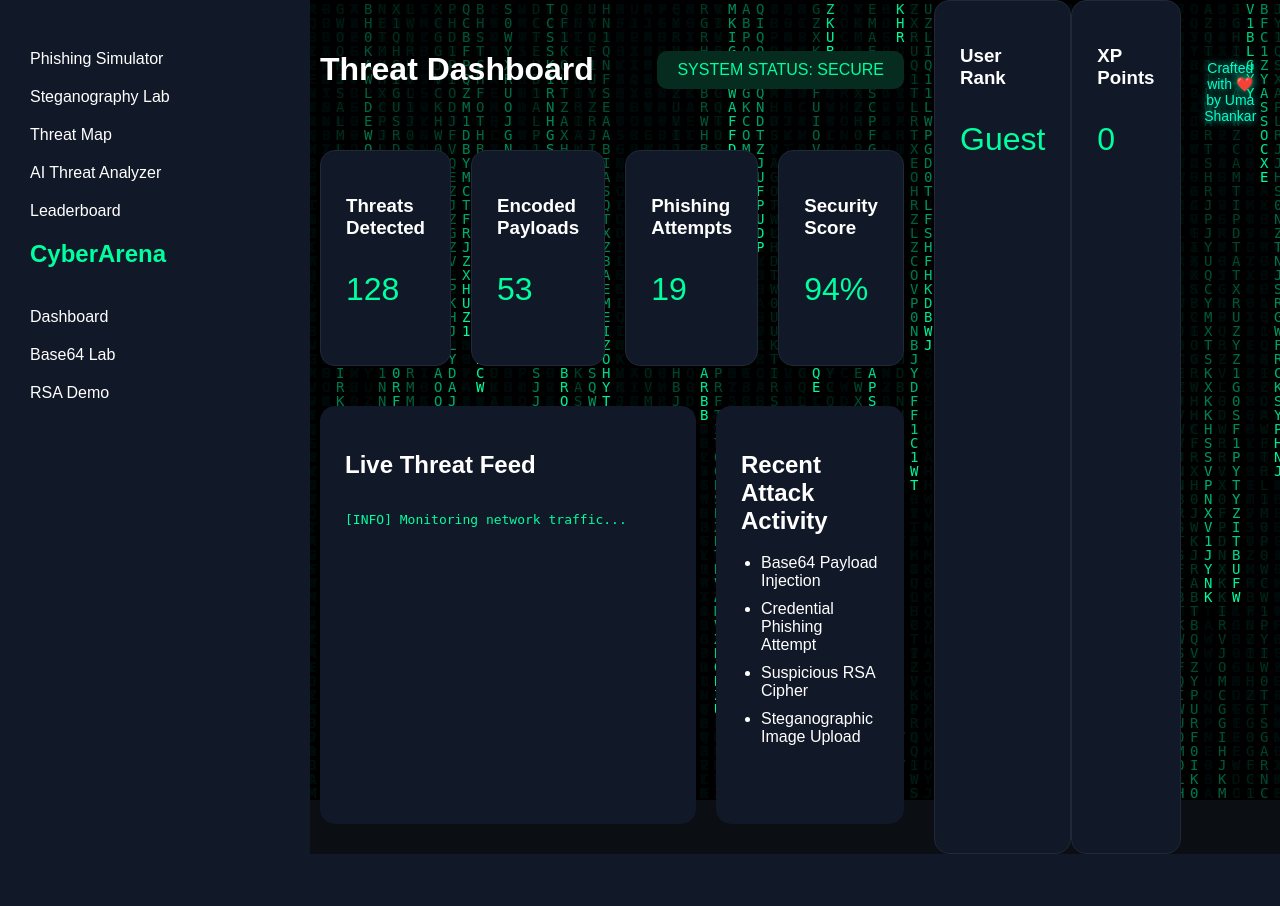
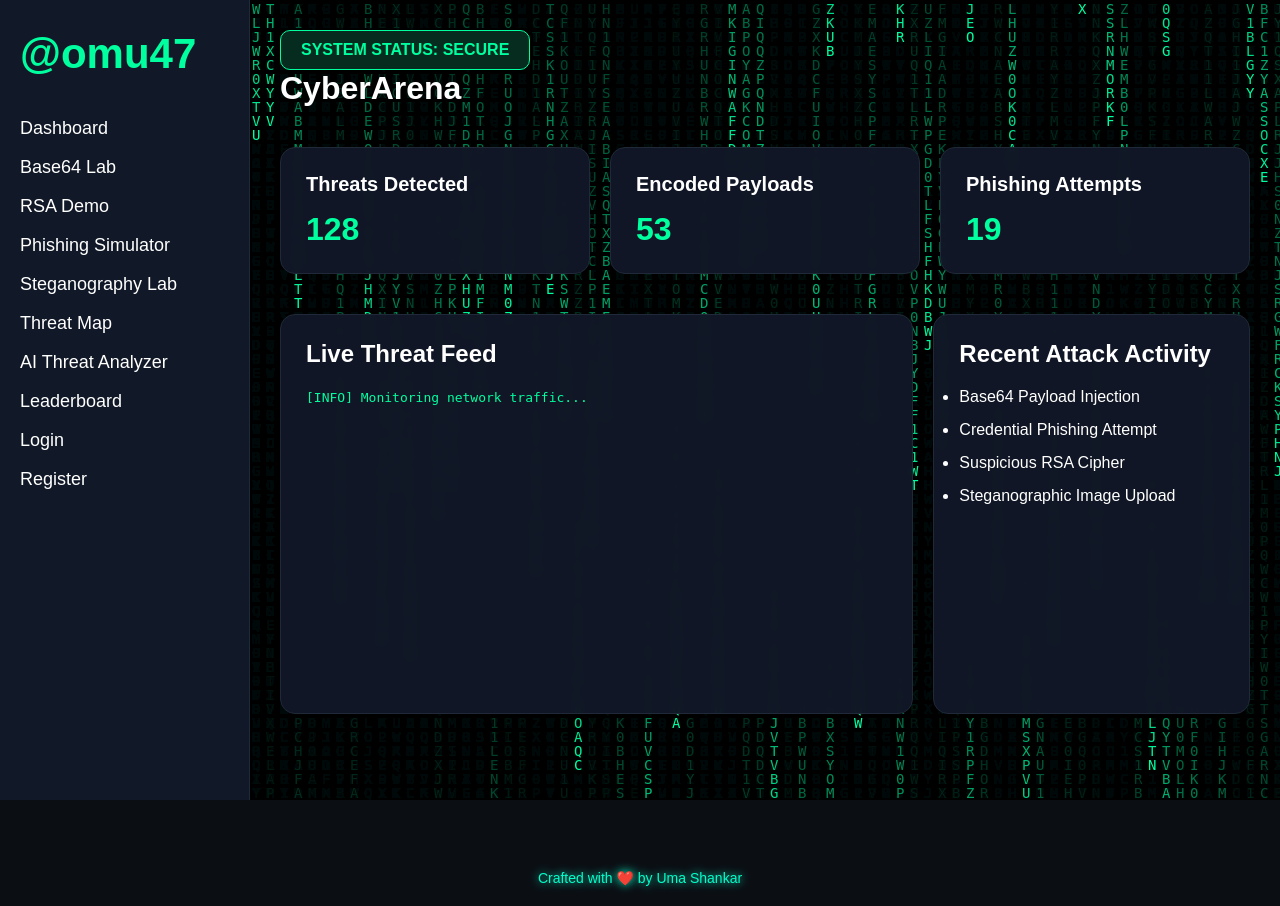
Before and after one commit to omu47/CyberArena-Interactive-Cyber-Attack-Simulation-Threat-Analysis-Platform, a Flask app: page / in a window 1280 px wide. Before the commit the page ends 854 px from the top, so only its background shows below. Run offline with Flask 3, Linux system fonts and the light colour scheme.

Commit message:
Improved CyberArena UI and responsive layout

```diff
--- a/static/css/style.css
+++ b/static/css/style.css
@@ -1,9 +1,28 @@
+* {
+    margin: 0;
+    padding: 0;
+    box-sizing: border-box;
+}
+
+/* BODY */
+
 body {
-    margin: 0;
-    font-family: Arial;
+    font-family: Arial, sans-serif;
     background: #0b0f14;
     color: white;
-    display: flex;
+    overflow-x: hidden;
+    min-height: 100vh;
+}
+
+/* MATRIX BACKGROUND */
+
+#matrix {
+    position: fixed;
+    top: 0;
+    left: 0;
+    width: 100%;
+    height: 100%;
+    z-index: -1;
 }
 
 /* SIDEBAR */
@@ -12,39 +31,55 @@ body {
     width: 250px;
     height: 100vh;
     background: #111827;
-    padding: 30px;
+    padding: 30px 20px;
     position: fixed;
+    top: 0;
+    left: 0;
+    overflow-y: auto;
+    z-index: 1000;
+    border-right: 1px solid #1f2937;
 }
 
 .sidebar h2 {
     color: #00ff9f;
     margin-bottom: 40px;
+    font-size: 42px;
 }
 
 .sidebar a {
     display: block;
     color: white;
     text-decoration: none;
-    margin: 20px 0;
+    margin: 18px 0;
     transition: 0.3s;
+    font-size: 18px;
 }
 
 .sidebar a:hover {
     color: #00ff9f;
+    transform: translateX(5px);
 }
 
-/* MAIN */
+/* MAIN CONTENT */
 
 .main-content {
-    margin-left: 290px;
-    width: calc(100% - 290px);
+    margin-left: 250px;
     padding: 30px;
+    min-height: 100vh;
 }
+
+/* TOPBAR */
 
 .topbar {
     display: flex;
     justify-content: space-between;
     align-items: center;
+    gap: 20px;
+    flex-wrap: wrap;
+}
+
+.topbar h1 {
+    font-size: 42px;
 }
 
 .status {
@@ -52,43 +87,67 @@ body {
     color: #00ff9f;
     padding: 10px 20px;
     border-radius: 10px;
+    font-weight: bold;
+    border: 1px solid #00ff9f;
 }
 
-/* STATS */
+/* STATS GRID */
 
 .stats-grid {
     display: grid;
-    grid-template-columns: repeat(4, 1fr);
+    grid-template-columns: repeat(auto-fit, minmax(220px, 1fr));
     gap: 20px;
     margin: 40px 0;
 }
 
 .stat-card {
-    background: #111827;
+    background: rgba(17, 24, 39, 0.95);
     padding: 25px;
     border-radius: 15px;
     border: 1px solid #1f2937;
+    transition: 0.3s;
+    backdrop-filter: blur(5px);
+}
+
+.stat-card:hover {
+    transform: translateY(-5px);
+    border-color: #00ff9f;
+    box-shadow: 0 0 15px rgba(0, 255, 159, 0.3);
+}
+
+.stat-card h3 {
+    margin-bottom: 15px;
+    font-size: 20px;
 }
 
 .stat-card p {
     font-size: 32px;
     color: #00ff9f;
+    font-weight: bold;
 }
 
-/* DASHBOARD */
+/* DASHBOARD GRID */
 
 .dashboard-grid {
     display: grid;
     grid-template-columns: 2fr 1fr;
     gap: 20px;
+    margin-top: 20px;
 }
 
 .terminal,
-.attack-panel {
-    background: #111827;
+.attack-panel,
+.result,
+.chat-window,
+.warning-box {
+    background: rgba(17, 24, 39, 0.95);
     padding: 25px;
     border-radius: 15px;
+    border: 1px solid #1f2937;
+    backdrop-filter: blur(5px);
 }
+
+/* TERMINAL */
 
 #logs {
     margin-top: 20px;
@@ -96,62 +155,102 @@ body {
     font-family: monospace;
     height: 300px;
     overflow-y: auto;
+    line-height: 1.6;
+}
+
+/* ATTACK PANEL */
+
+.attack-panel ul {
+    margin-top: 20px;
+}
+
+.attack-panel li {
+    margin-bottom: 15px;
 }
 
 /* FORMS */
 
-textarea {
+form {
+    margin-top: 25px;
+}
+
+textarea,
+input {
     width: 100%;
-    height: 180px;
-    background: #111827;
-    border: none;
+    background: #0b0f14;
+    border: 1px solid #1f2937;
     color: white;
     padding: 15px;
     border-radius: 10px;
+    margin-top: 15px;
+    font-size: 16px;
 }
+
+textarea {
+    height: 180px;
+    resize: vertical;
+}
+
+textarea:focus,
+input:focus {
+    outline: none;
+    border-color: #00ff9f;
+    box-shadow: 0 0 10px rgba(0, 255, 159, 0.3);
+}
+
+input[type="file"] {
+    padding: 12px;
+}
+
+/* BUTTONS */
 
 button {
     background: #00ff9f;
+    color: black;
     border: none;
-    padding: 12px 25px;
+    padding: 14px 28px;
     margin-top: 20px;
     border-radius: 10px;
     font-weight: bold;
     cursor: pointer;
+    transition: 0.3s;
+    font-size: 16px;
 }
+
+button:hover {
+    transform: scale(1.05);
+    box-shadow: 0 0 15px #00ff9f;
+}
+
+/* RESULTS */
 
 .result {
     margin-top: 30px;
-    background: #111827;
-    padding: 20px;
-    border-radius: 10px;
-}
-input[type="file"] {
-
-    background: #111827;
-    color: white;
-    padding: 12px;
-    border-radius: 10px;
-    margin-top: 20px;
 }
 
-ul {
+.result h2 {
+    color: #00ff9f;
+    margin-bottom: 15px;
+}
+
+.result p {
+    font-size: 18px;
+    line-height: 1.7;
+}
+
+.result ul {
+    margin-top: 20px;
     padding-left: 20px;
 }
 
-li {
+.result li {
     margin-bottom: 10px;
-}
-.chat-window {
-
-    background: #111827;
-    padding: 30px;
-    border-radius: 15px;
-    max-width: 700px;
+    color: #ffcc00;
 }
 
+/* PHISHING */
+
 .bot-message {
-
     background: #1f2937;
     padding: 15px;
     border-radius: 10px;
@@ -159,135 +258,127 @@ li {
     color: #00ff9f;
 }
 
-input {
-
-    width: 100%;
-    padding: 14px;
-    margin-top: 15px;
-    border: none;
-    border-radius: 10px;
-    background: #0b0f14;
-    color: white;
-}
-
 .warning-box {
-
     margin-top: 40px;
-    background: #2a0f0f;
     border: 1px solid red;
-    padding: 25px;
-    border-radius: 15px;
 }
 
 .warning-box h2 {
+    color: #ff4d4d;
+    margin-bottom: 15px;
+}
 
-    color: #ff4d4d;
+/* TABLE */
+
+.leaderboard-table {
+    width: 100%;
+    border-collapse: collapse;
+    margin-top: 30px;
+    overflow-x: auto;
 }
+
+.leaderboard-table th,
+.leaderboard-table td {
+    padding: 15px;
+    border: 1px solid #1f2937;
+    text-align: left;
+}
+
+.leaderboard-table th {
+    background: #111827;
+    color: #00ff9f;
+}
+
+.leaderboard-table tr:hover {
+    background: #1a2230;
+}
+
+/* MAP */
+
 #map {
-
     height: 700px;
     width: 100%;
     border-radius: 15px;
     margin-top: 30px;
     border: 2px solid #00ff9f;
 }
-.result h2 {
 
-    color: #00ff9f;
-}
+/* FOOTER */
 
-.result p {
-
-    font-size: 20px;
-}
-
-.result ul {
-
-    margin-top: 20px;
-}
-
-.result li {
-
-    margin-bottom: 10px;
-    color: #ffcc00;
-}
-.leaderboard-table {
-
-    width: 100%;
-    border-collapse: collapse;
-    margin-top: 30px;
-}
-
-.leaderboard-table th,
-.leaderboard-table td {
-
-    padding: 15px;
-    border: 1px solid #1f2937;
-    text-align: left;
-}
-
-.leaderboard-table th {
-
-    background: #111827;
-    color: #00ff9f;
-}
-
-.leaderboard-table tr:hover {
-
-    background: #1a2230;
-}
-#matrix {
-
-    position: fixed;
-    top: 0;
-    left: 0;
-    z-index: -1;
-}
-@media screen and (max-width: 900px) {
-
-    .stats-grid,
-    .dashboard-grid {
-
-        grid-template-columns: 1fr;
-    }
-
-    .sidebar {
-
-        width: 100%;
-        height: auto;
-        position: relative;
-    }
-
-    .main-content {
-
-        margin-left: 0;
-        width: 100%;
-    }
-
-    .cards {
-
-        flex-direction: column;
-    }
-}
-button {
-
-    transition: 0.3s;
-}
-
-button:hover {
-
-    transform: scale(1.05);
-
-    box-shadow: 0 0 15px #00ff9f;
-}
 .footer {
+    margin-top: 50px;
     text-align: center;
     padding: 20px;
     color: #00ffcc;
     font-size: 14px;
-    margin-top: 40px;
 }
 
 .glow-text {
     text-shadow: 0 0 10px #00ffcc;
 }
+
+/* SCROLLBAR */
+
+::-webkit-scrollbar {
+    width: 8px;
+}
+
+::-webkit-scrollbar-track {
+    background: #111827;
+}
+
+::-webkit-scrollbar-thumb {
+    background: #00ff9f;
+    border-radius: 10px;
+}
+
+/* MOBILE RESPONSIVE */
+
+@media screen and (max-width: 900px) {
+
+    .sidebar {
+        position: relative;
+        width: 100%;
+        height: auto;
+        padding: 20px;
+    }
+
+    .main-content {
+        margin-left: 0;
+        padding: 20px;
+    }
+
+    .topbar {
+        flex-direction: column;
+        align-items: flex-start;
+    }
+
+    .topbar h1 {
+        font-size: 32px;
+    }
+
+    .stats-grid {
+        grid-template-columns: 1fr;
+    }
+
+    .dashboard-grid {
+        grid-template-columns: 1fr;
+    }
+
+    .sidebar h2 {
+        font-size: 32px;
+    }
+
+    .sidebar a {
+        font-size: 16px;
+    }
+
+    #map {
+        height: 400px;
+    }
+
+    .leaderboard-table {
+        display: block;
+        overflow-x: auto;
+    }
+}
--- a/templates/index.html
+++ b/templates/index.html
@@ -1,5 +1,6 @@
 <!DOCTYPE html>
 <html>
+
 <head>
     <title>CyberArena</title>
 
@@ -11,31 +12,53 @@
 
 <body>
 
+<!-- SIDEBAR -->
+
 <div class="sidebar">
-<a href="/phishing">Phishing Simulator</a>
-<a href="/steganography">Steganography Lab</a>
-<a href="/threat-map">Threat Map</a>
-<a href="/ai-analyzer">AI Threat Analyzer</a>
-<a href="/leaderboard">Leaderboard</a>
-    <h2>CyberArena</h2>
+
+    <h2>@omu47</h2>
 
     <a href="/">Dashboard</a>
+
     <a href="/base64">Base64 Lab</a>
+
     <a href="/rsa">RSA Demo</a>
 
+    <a href="/phishing">Phishing Simulator</a>
+
+    <a href="/steganography">Steganography Lab</a>
+
+    <a href="/threat-map">Threat Map</a>
+
+    <a href="/ai-analyzer">AI Threat Analyzer</a>
+
+    <a href="/leaderboard">Leaderboard</a>
+    <a href="/login">Login</a>
+
+<a href="/register">Register</a>
 </div>
+
+<!-- MAIN CONTENT -->
 
 <div class="main-content">
 
+    <!-- TOPBAR -->
+
     <div class="topbar">
-
-        <h1>Threat Dashboard</h1>
 
         <div class="status">
             SYSTEM STATUS: SECURE
         </div>
 
     </div>
+
+    <!-- LOGO -->
+
+    <h1 class="logo-title">
+        CyberArena
+    </h1>
+
+    <!-- STATS -->
 
     <div class="stats-grid">
 
@@ -54,12 +77,9 @@
             <p>19</p>
         </div>
 
-        <div class="stat-card">
-            <h3>Security Score</h3>
-            <p>94%</p>
-        </div>
+    </div>
 
-    </div>
+    <!-- TERMINAL + ACTIVITY -->
 
     <div class="dashboard-grid">
 
@@ -91,41 +111,25 @@
     </div>
 
 </div>
-<div class="stat-card">
 
-    <h3>User Rank</h3>
+<!-- MATRIX EFFECT -->
 
-    <p>
-        {% if current_user.is_authenticated %}
-            {{ current_user.rank }}
-        {% else %}
-            Guest
-        {% endif %}
-    </p>
+<canvas id="matrix"></canvas>
 
-</div>
-<div class="stat-card">
+<script src="{{ url_for('static', filename='js/app.js') }}"></script>
 
-    <h3>XP Points</h3>
+<script src="{{ url_for('static', filename='js/matrix.js') }}"></script>
 
-    <p>
-        {% if current_user.is_authenticated %}
-            {{ current_user.xp }}
-        {% else %}
-            0
-        {% endif %}
-    </p>
+<!-- FOOTER -->
 
-</div>
-<script src="{{ url_for('static', filename='js/app.js') }}"></script>
-<canvas id="matrix"></canvas>
-<script
-src="{{ url_for('static', filename='js/matrix.js') }}">
-</script>
-</body>
 <footer class="footer">
+
     <span class="glow-text">
         Crafted with ❤️ by Uma Shankar
     </span>
+
 </footer>
+
+</body>
+
 </html>
```
Also changed, not shown: static/uploads/microsoft-copilot-s_JJOnsIChs-unsplash.jpg (added).
